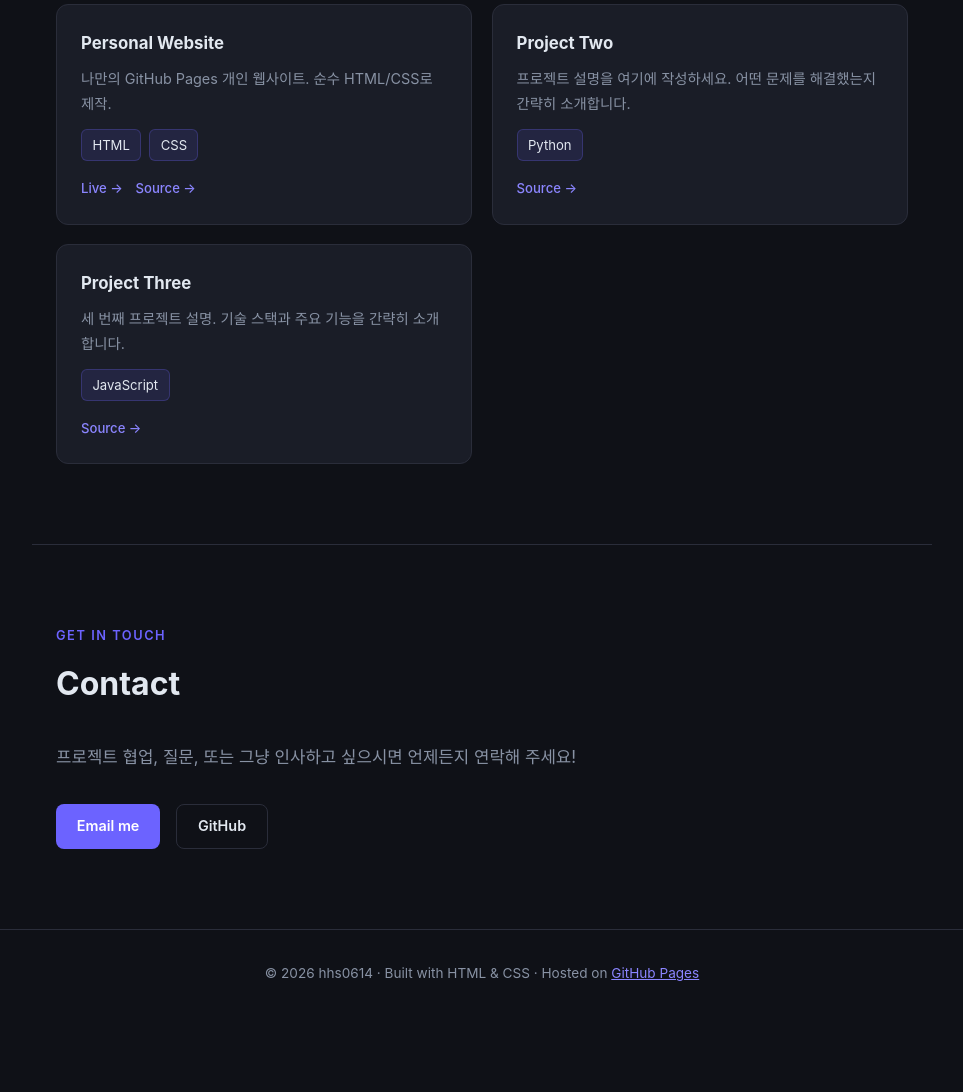
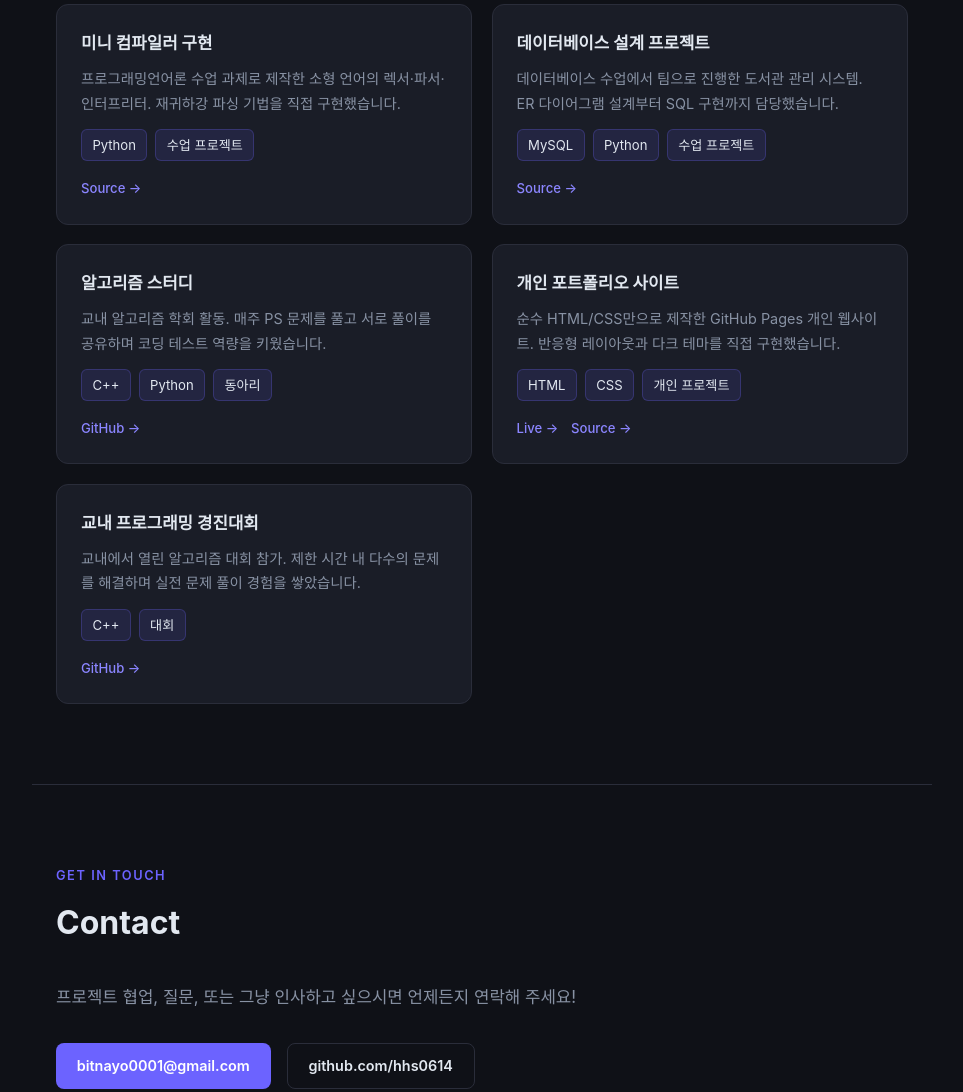
Before and after one commit to hhs0614/hhs0614.github.io, a plain HTML site: page index.html in a window 1280 px wide. Shown: the part 1606-2698 px from the top of the page, without its empty margins (158-1121 px from the left). Before the commit the page ends 2624 px from the top, so only its background shows below. Drawn offline with Linux system fonts and the light colour scheme.

Commit message:
Add personal info to About, Projects, and Contact sections
Fills in 허현서's self-introduction, five project cards (course, club,
personal, competition), and real contact info (email + GitHub).

Co-Authored-By: Claude Sonnet 4.6 <noreply@anthropic.com>

```diff
--- a/index.html
+++ b/index.html
@@ -3,8 +3,8 @@
 <head>
   <meta charset="UTF-8" />
   <meta name="viewport" content="width=device-width, initial-scale=1.0" />
-  <meta name="description" content="Personal website of hhs0614" />
-  <title>hhs0614 | Personal Site</title>
+  <meta name="description" content="허현서 | 컴퓨터공학부 학생 개발자" />
+  <title>허현서 | Personal Site</title>
   <style>
     /* ── Reset & Variables ── */
     *, *::before, *::after { box-sizing: border-box; margin: 0; padding: 0; }
@@ -345,8 +345,8 @@
     </div>
     <div class="hero-text">
       <p class="section-label">Hello, world</p>
-      <h1>I'm hhs0614</h1>
-      <p class="hero-tagline">Developer · Builder · Learner</p>
+      <h1>허현서</h1>
+      <p class="hero-tagline">컴퓨터공학부 · Developer · Learner</p>
       <div class="hero-actions">
         <a href="#contact" class="btn btn-primary">Get in touch</a>
         <a href="assets/cv.pdf" class="btn btn-outline" download>Download CV</a>
@@ -362,12 +362,12 @@
     <p class="section-label">Who I am</p>
     <h2 id="about-heading">About Me</h2>
     <p>
-      안녕하세요! 저는 소프트웨어 개발에 열정을 가진 개발자입니다.
-      새로운 기술을 배우고 실용적인 문제를 해결하는 것을 즐깁니다.
+      안녕하세요! 저는 컴퓨터공학부에 재학 중인 허현서입니다.
+      웹 개발과 알고리즘에 관심이 많으며, 배운 것을 직접 만들어보는 것을 즐깁니다.
     </p>
     <p>
-      이 섹션에 자신을 소개하는 내용을 작성해 보세요. 관심 분야, 경험,
-      목표 등을 자유롭게 적으시면 됩니다.
+      다양한 팀 프로젝트와 개인 프로젝트를 통해 문제 해결 능력을 키워왔으며,
+      꾸준히 성장하는 개발자가 되는 것을 목표로 하고 있습니다.
     </p>
   </section>
 
@@ -413,12 +413,55 @@
     <h2 id="projects-heading">Projects</h2>
     <div class="projects-grid">
 
+      <!-- 수업 프로젝트 -->
       <article class="project-card">
-        <h3>Personal Website</h3>
-        <p>나만의 GitHub Pages 개인 웹사이트. 순수 HTML/CSS로 제작.</p>
+        <h3>미니 컴파일러 구현</h3>
+        <p>프로그래밍언어론 수업 과제로 제작한 소형 언어의 렉서·파서·인터프리터. 재귀하강 파싱 기법을 직접 구현했습니다.</p>
+        <div class="tags" style="margin-top:0.2rem;">
+          <span class="tag">Python</span>
+          <span class="tag">수업 프로젝트</span>
+        </div>
+        <div class="project-links">
+          <a href="https://github.com/hhs0614" target="_blank" rel="noopener">Source →</a>
+        </div>
+      </article>
+
+      <!-- 수업 프로젝트 -->
+      <article class="project-card">
+        <h3>데이터베이스 설계 프로젝트</h3>
+        <p>데이터베이스 수업에서 팀으로 진행한 도서관 관리 시스템. ER 다이어그램 설계부터 SQL 구현까지 담당했습니다.</p>
+        <div class="tags" style="margin-top:0.2rem;">
+          <span class="tag">MySQL</span>
+          <span class="tag">Python</span>
+          <span class="tag">수업 프로젝트</span>
+        </div>
+        <div class="project-links">
+          <a href="https://github.com/hhs0614" target="_blank" rel="noopener">Source →</a>
+        </div>
+      </article>
+
+      <!-- 동아리 활동 -->
+      <article class="project-card">
+        <h3>알고리즘 스터디</h3>
+        <p>교내 알고리즘 학회 활동. 매주 PS 문제를 풀고 서로 풀이를 공유하며 코딩 테스트 역량을 키웠습니다.</p>
+        <div class="tags" style="margin-top:0.2rem;">
+          <span class="tag">C++</span>
+          <span class="tag">Python</span>
+          <span class="tag">동아리</span>
+        </div>
+        <div class="project-links">
+          <a href="https://github.com/hhs0614" target="_blank" rel="noopener">GitHub →</a>
+        </div>
+      </article>
+
+      <!-- 개인 프로젝트 -->
+      <article class="project-card">
+        <h3>개인 포트폴리오 사이트</h3>
+        <p>순수 HTML/CSS만으로 제작한 GitHub Pages 개인 웹사이트. 반응형 레이아웃과 다크 테마를 직접 구현했습니다.</p>
         <div class="tags" style="margin-top:0.2rem;">
           <span class="tag">HTML</span>
           <span class="tag">CSS</span>
+          <span class="tag">개인 프로젝트</span>
         </div>
         <div class="project-links">
           <a href="https://hhs0614.github.io" target="_blank" rel="noopener">Live →</a>
@@ -426,25 +469,16 @@
         </div>
       </article>
 
+      <!-- 대회 -->
       <article class="project-card">
-        <h3>Project Two</h3>
-        <p>프로젝트 설명을 여기에 작성하세요. 어떤 문제를 해결했는지 간략히 소개합니다.</p>
+        <h3>교내 프로그래밍 경진대회</h3>
+        <p>교내에서 열린 알고리즘 대회 참가. 제한 시간 내 다수의 문제를 해결하며 실전 문제 풀이 경험을 쌓았습니다.</p>
         <div class="tags" style="margin-top:0.2rem;">
-          <span class="tag">Python</span>
+          <span class="tag">C++</span>
+          <span class="tag">대회</span>
         </div>
         <div class="project-links">
-          <a href="https://github.com/hhs0614" target="_blank" rel="noopener">Source →</a>
-        </div>
-      </article>
-
-      <article class="project-card">
-        <h3>Project Three</h3>
-        <p>세 번째 프로젝트 설명. 기술 스택과 주요 기능을 간략히 소개합니다.</p>
-        <div class="tags" style="margin-top:0.2rem;">
-          <span class="tag">JavaScript</span>
-        </div>
-        <div class="project-links">
-          <a href="https://github.com/hhs0614" target="_blank" rel="noopener">Source →</a>
+          <a href="https://github.com/hhs0614" target="_blank" rel="noopener">GitHub →</a>
         </div>
       </article>
 
@@ -461,8 +495,8 @@
       프로젝트 협업, 질문, 또는 그냥 인사하고 싶으시면 언제든지 연락해 주세요!
     </p>
     <div class="contact-links">
-      <a href="mailto:your@email.com" class="btn btn-primary">Email me</a>
-      <a href="https://github.com/hhs0614" class="btn btn-outline" target="_blank" rel="noopener">GitHub</a>
+      <a href="mailto:bitnayo0001@gmail.com" class="btn btn-primary">bitnayo0001@gmail.com</a>
+      <a href="https://github.com/hhs0614" class="btn btn-outline" target="_blank" rel="noopener">github.com/hhs0614</a>
     </div>
   </section>
 
```
